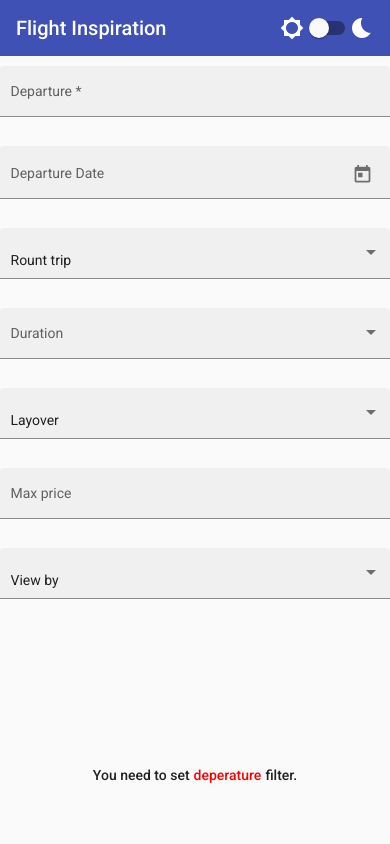
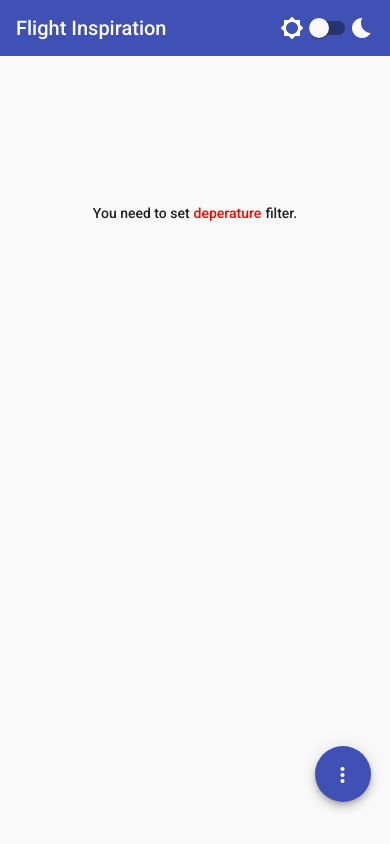
Before and after one commit to sa-bangash/flight-inspiration, an Angular app: page /flights-inspiration in a window 390 px wide. Built offline with nearby package versions, Linux system fonts and the light colour scheme.

Commit message:
filter responsive

```diff
--- a/src/app/modules/flight-inspiration/components/filter/flight-filter.component.html
+++ b/src/app/modules/flight-inspiration/components/filter/flight-filter.component.html
@@ -1,5 +1,9 @@
 <form class="form-wrapper" [formGroup]="form">
-  <app-origin-select class="field" [form]="originCtrl"></app-origin-select>
+  <app-origin-select
+    class="field"
+    [form]="originCtrl"
+    [options]="citiesOption$ | async"
+  ></app-origin-select>
 
   <mat-form-field class="field" appearance="fill">
     <mat-label>Departure Date</mat-label>
--- a/src/app/modules/flight-inspiration/components/filter/flight-filter.component.ts
+++ b/src/app/modules/flight-inspiration/components/filter/flight-filter.component.ts
@@ -1,9 +1,9 @@
 import { Component, OnDestroy, OnInit } from '@angular/core';
 import { FormBuilder, FormControl, Validators } from '@angular/forms';
 import FlightDesginationParam from '@core/models/flight-destination-param.model';
-import { format } from 'date-fns';
+import { format, isValid } from 'date-fns';
 import { Subscription } from 'rxjs';
-import { debounceTime, distinctUntilChanged, filter } from 'rxjs/operators';
+import { filter, take, withLatestFrom } from 'rxjs/operators';
 import { FlightInspirationFilterFacade } from '../../stores/flight-inspiration-filter.facade';
 
 @Component({
@@ -13,9 +13,11 @@ import { FlightInspirationFilterFacade } from '../../stores/flight-inspiration-f
 })
 export class FlightFilterComponent implements OnInit, OnDestroy {
   form = this.getForm();
+  citiesOption$ = this.facade.citiesoption$;
   viewByOption = ['DATE', 'DESTINATION', 'DURATION', 'WEEK', 'COUNTRY'];
   sub = new Subscription();
   durationsOptions = new Array(15).fill(new Array(15)).map((_, idx) => ++idx);
+
   constructor(
     private fb: FormBuilder,
     private facade: FlightInspirationFilterFacade
@@ -29,6 +31,7 @@ export class FlightFilterComponent implements OnInit, OnDestroy {
           this.facade.setFilter(this.mapToParam(resp));
         })
     );
+    this.setFilter();
   }
 
   ngOnDestroy(): void {
@@ -41,7 +44,9 @@ export class FlightFilterComponent implements OnInit, OnDestroy {
       origin: value.origin.code,
       duration: value.duration.toString(),
       ...(value.departureDate && {
-        departureDate: format(value.departureDate, 'yyyy-MM-dd'),
+        departureDate: isValid(value.departureDate)
+          ? format(value.departureDate, 'yyyy-MM-dd')
+          : null,
       }),
     };
   }
@@ -61,6 +66,23 @@ export class FlightFilterComponent implements OnInit, OnDestroy {
   get originCtrl(): FormControl {
     return this.form.get('origin') as FormControl;
   }
+
+  private setFilter() {
+    this.facade.filter$
+      .pipe(take(1), withLatestFrom(this.citiesOption$))
+      .subscribe(([params, options]) => {
+        this.form.patchValue(
+          {
+            ...params,
+            origin: options.find((item) => item.code === params.origin),
+            duration: params.duration?.split(',').map((item) => +item) || [],
+            departureDate:
+              params.departureDate && new Date(params.departureDate),
+          },
+          { emitEvent: false }
+        );
+      });
+  }
 }
 
 interface FilterForm {
--- a/src/app/modules/flight-inspiration/components/filter/origin-select/origin-select.component.ts
+++ b/src/app/modules/flight-inspiration/components/filter/origin-select/origin-select.component.ts
@@ -11,10 +11,8 @@ import { map, Observable } from 'rxjs';
 export class OriginSelectComponent implements OnInit {
   @Input()
   form!: FormControl;
-  originOptions: FlightOrigin[] = [
-    { code: 'ISB', city: 'Islamabad' },
-    { code: 'MAD', city: 'Madrid' },
-  ];
+  @Input()
+  options: FlightOrigin[] = [];
   filtered$!: Observable<FlightOrigin[]>;
   constructor() {}
 
@@ -32,10 +30,10 @@ export class OriginSelectComponent implements OnInit {
   private filter(value: string): FlightOrigin[] {
     if (typeof value === 'string') {
       const filterValue = value?.toLowerCase();
-      return this.originOptions.filter((option) =>
+      return this.options.filter((option) =>
         option.city.toLowerCase().includes(filterValue)
       );
     }
-    return this.originOptions;
+    return this.options;
   }
 }
--- a/src/app/modules/flight-inspiration/flight-inspiration.component.html
+++ b/src/app/modules/flight-inspiration/flight-inspiration.component.html
@@ -1,6 +1,9 @@
-<section class="filter-wrapper">
-  <app-flight-filter></app-flight-filter>
-</section>
+<ng-container *ngIf="!(isMobile$ | async); else filterButtonRef">
+  <section class="filter-wrapper">
+    <app-flight-filter></app-flight-filter>
+  </section>
+</ng-container>
+
 <section class="list">
   <ng-container
     *ngIf="(filter$ | async).origin; else unSelectDeperatureTempRef"
@@ -11,6 +14,18 @@
     </ng-container>
   </ng-container>
 </section>
+
+<ng-template #filterButtonRef>
+  <button
+    mat-fab
+    color="primary"
+    aria-label="icon button for filter"
+    class="filter-button"
+    (click)="onFilterShow()"
+  >
+    <mat-icon>more_vert</mat-icon>
+  </button>
+</ng-template>
 
 <ng-template #loadingRef>
   <div class="non-list">
--- a/src/app/modules/flight-inspiration/flight-inspiration.component.scss
+++ b/src/app/modules/flight-inspiration/flight-inspiration.component.scss
@@ -5,6 +5,15 @@
   flex-direction: column;
   align-items: center;
   margin: auto;
+  .list {
+    width: 100%;
+    margin-top: 30px;
+  }
+  .highlight {
+    color: red;
+    margin-left: 4px;
+    margin-right: 4px;
+  }
   .non-list {
     justify-content: center;
     align-items: center;
@@ -19,15 +28,14 @@
       font-size: 20px;
     }
   }
-  .list {
-    width: 100%;
-    margin-top: 30px;
+
+  .filter-button {
+    position: fixed;
+    right: 5%;
+    bottom: 5%;
+    z-index: 1;
   }
-  .highlight {
-    color: red;
-    margin-left: 4px;
-    margin-right: 4px;
-  }
+
   @include md {
     width: 90%;
   }
--- a/src/app/modules/flight-inspiration/flight-inspiration.component.ts
+++ b/src/app/modules/flight-inspiration/flight-inspiration.component.ts
@@ -1,5 +1,8 @@
+import { BreakpointObserver, BreakpointState } from '@angular/cdk/layout';
 import { Component, OnDestroy, OnInit } from '@angular/core';
-import { filter, Subscription } from 'rxjs';
+import { MatDialog } from '@angular/material/dialog';
+import { filter, map, Subscription } from 'rxjs';
+import { FlightFilterComponent } from './components/filter/flight-filter.component';
 import { FlightInspirationFilterFacade } from './stores/flight-inspiration-filter.facade';
 import { FlightInspirationFacade } from './stores/flight-inspiration.facade';
 
@@ -13,9 +16,17 @@ export class FlightInspirationComponent implements OnInit, OnDestroy {
   loading$ = this.facade.loading$;
   sub = new Subscription();
   filter$ = this.filterFacade.filter$;
+
+  isMobile$ = this.breakpointObserver.observe(['(max-width: 719px)']).pipe(
+    map((state: BreakpointState) => {
+      return state.matches;
+    })
+  );
   constructor(
     private facade: FlightInspirationFacade,
-    private filterFacade: FlightInspirationFilterFacade
+    private filterFacade: FlightInspirationFilterFacade,
+    private dialog: MatDialog,
+    public breakpointObserver: BreakpointObserver
   ) {}
 
   ngOnInit(): void {
@@ -27,6 +38,9 @@ export class FlightInspirationComponent implements OnInit, OnDestroy {
         })
     );
   }
+  onFilterShow() {
+    const filterComponent = this.dialog.open(FlightFilterComponent);
+  }
 
   ngOnDestroy(): void {
     this.sub.unsubscribe();
--- a/src/app/modules/flight-inspiration/stores/flight-inspiration-filter.facade.ts
+++ b/src/app/modules/flight-inspiration/stores/flight-inspiration-filter.facade.ts
@@ -1,16 +1,22 @@
 import { Injectable } from '@angular/core';
+import { BehaviorSubject } from 'rxjs';
+
 import FlightDesginationParam from '@core/models/flight-destination-param.model';
-import { BehaviorSubject } from 'rxjs';
+import CITIES from '@share/constants/cities.constant';
 
 @Injectable({
   providedIn: 'root',
 })
 export class FlightInspirationFilterFacade {
-  filterSource = new BehaviorSubject<FlightDesginationParam>({
+  private filterSource = new BehaviorSubject<FlightDesginationParam>({
     origin: '',
   });
 
   filter$ = this.filterSource.asObservable();
+
+  private citiesOptionSource = new BehaviorSubject(CITIES);
+  citiesoption$ = this.citiesOptionSource.asObservable();
+
   constructor() {}
 
   setFilter(filter: FlightDesginationParam) {
--- /dev/null
+++ b/src/app/share/constants/cities.constant.ts
@@ -0,0 +1,6 @@
+const CITIES = [
+  { code: 'ISB', city: 'Islamabad' },
+  { code: 'MAD', city: 'Madrid' },
+];
+
+export default CITIES;
--- a/src/app/share/share.module.ts
+++ b/src/app/share/share.module.ts
@@ -12,6 +12,8 @@ import { MatCardModule } from '@angular/material/card';
 import { MatProgressSpinnerModule } from '@angular/material/progress-spinner';
 import { MatIconModule } from '@angular/material/icon';
 import { MatButtonModule } from '@angular/material/button';
+import { MatDialogModule } from '@angular/material/dialog';
+import { LayoutModule } from '@angular/cdk/layout';
 
 const angularMaterialModules = [
   MatToolbarModule,
@@ -26,6 +28,8 @@ const angularMaterialModules = [
   MatProgressSpinnerModule,
   MatIconModule,
   MatButtonModule,
+  MatDialogModule,
+  LayoutModule,
 ];
 
 const providers = [MatDatepickerModule, MatNativeDateModule];
--- a/src/index.html
+++ b/src/index.html
@@ -2,7 +2,7 @@
 <html lang="en">
   <head>
     <meta charset="utf-8" />
-    <title>FlightInspirationSearchApp</title>
+    <title>Flight Inspiration</title>
     <base href="/" />
     <meta name="viewport" content="width=device-width, initial-scale=1" />
     <link rel="icon" type="image/x-icon" href="favicon.ico" />
```
